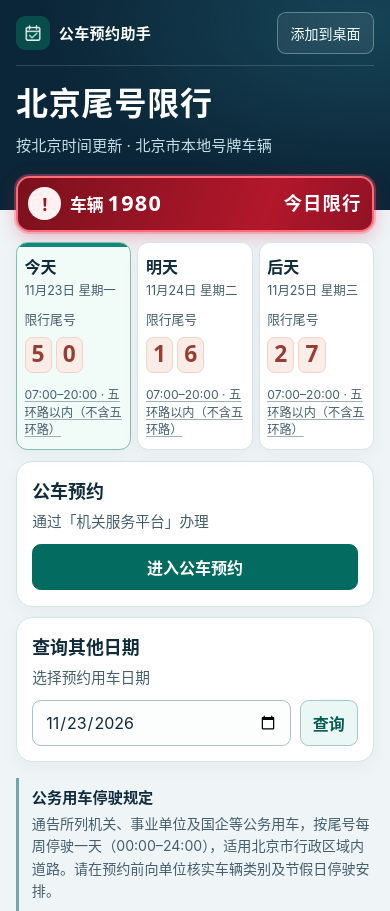
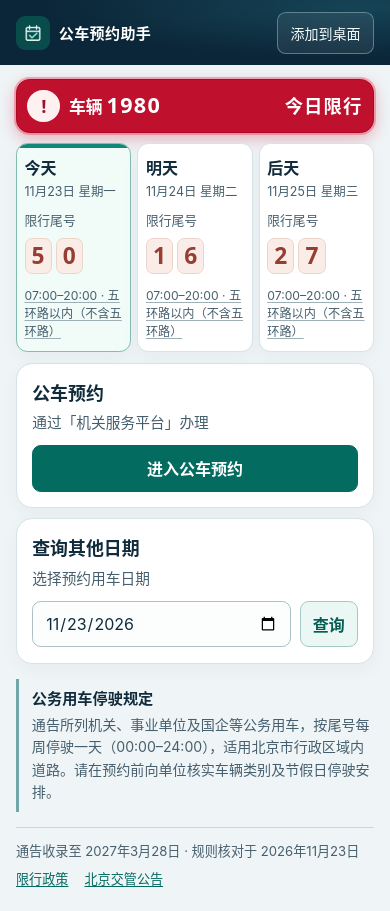
Before and after one commit to wenhao-io/car-no-limiter, a plain HTML site: page docs/index.html in a window 390 px wide. Shown: the top 911 px of the page. Drawn offline with Linux system fonts and the light colour scheme.

Commit message:
Make the vehicle restriction alert the page focus

```diff
--- a/docs/index.html
+++ b/docs/index.html
@@ -8,25 +8,21 @@
   <meta name="apple-mobile-web-app-capable" content="yes">
   <meta name="apple-mobile-web-app-title" content="公车预约助手">
   <meta name="apple-itunes-app" content="app-id=1523594749">
-  <title>公车预约助手 · 北京尾号限行</title>
+  <title>公车预约助手</title>
   <link rel="icon" href="./icons/icon-192.png">
   <link rel="apple-touch-icon" href="./icons/icon-192.png">
   <link rel="manifest" href="./manifest.webmanifest">
-  <link rel="stylesheet" href="./style.css?v=5">
+  <link rel="stylesheet" href="./style.css?v=6">
   <script type="module" src="./main.mjs?v=5"></script>
 </head>
 <body>
   <header class="masthead">
     <div class="shell">
       <div class="topbar">
-        <div class="brand"><img src="./icons/icon-192.png" width="34" height="34" alt="">公车预约助手</div>
+        <h1 class="brand"><img src="./icons/icon-192.png" width="34" height="34" alt="">公车预约助手</h1>
         <button id="install" class="install" type="button" aria-controls="install-help" aria-expanded="false" hidden>添加到桌面</button>
       </div>
       <div id="install-help" class="install-help" hidden></div>
-      <div class="intro">
-        <h1>北京尾号限行</h1>
-        <p>按北京时间更新 · 北京市本地号牌车辆</p>
-      </div>
     </div>
   </header>
 
--- a/docs/style.css
+++ b/docs/style.css
@@ -29,18 +29,15 @@ button:disabled { cursor: default; opacity: .55; }
   background: radial-gradient(ellipse at 92% 10%, #164456 0, transparent 62%), var(--navy);
   color: var(--paper);
   padding-top: env(safe-area-inset-top);
-  padding-bottom: 4.1rem;
 }
-.topbar { display: flex; align-items: center; justify-content: space-between; gap: .75rem; padding: 1.05rem 0; border-bottom: 1px solid #ffffff28; }
+.masthead .shell { display: flow-root; }
+.topbar { display: flex; align-items: center; justify-content: space-between; gap: .75rem; padding: .95rem 0; }
 .brand { display: flex; gap: .55rem; align-items: center; font-size: .94rem; font-weight: 650; letter-spacing: .025em; }
 .brand img { border-radius: 9px; }
 .install { min-height: 2.65rem; padding: .35rem .78rem; border-radius: .55rem; color: #f4fcfc; border: 1px solid #a4c5ce77; background: #ffffff12; font-size: .875rem; white-space: nowrap; }
 .install:hover { background: #ffffff25; }
-.install-help { margin-top: .75rem; border: 1px solid #a4c5ce77; border-radius: .75rem; padding: .75rem 1rem; font-size: .94rem; line-height: 1.6; }
-.intro { padding-top: 1.9rem; }
-h1 { font-weight: 750; font-size: clamp(2rem, 6vw, 3.3rem); letter-spacing: .025em; line-height: 1.2; }
-.intro p { margin-top: .58rem; color: #c4dce4; font-size: .95rem; }
-.content { margin-top: -2.7rem; padding-bottom: max(1.8rem, env(safe-area-inset-bottom)); }
+.install-help { margin-bottom: .85rem; border: 1px solid #a4c5ce77; border-radius: .75rem; padding: .75rem 1rem; font-size: .94rem; line-height: 1.6; }
+.content { margin-top: 1rem; padding-bottom: max(1.8rem, env(safe-area-inset-bottom)); }
 
 .vehicle-reminder {
   display: grid;
@@ -63,19 +60,27 @@ h1 { font-weight: 750; font-size: clamp(2rem, 6vw, 3.3rem); letter-spacing: .025
 [data-state='free'] .vehicle-indicator { background: #cdecd7; }
 [data-state='free'] .vehicle-indicator::before { content: '✓'; }
 .vehicle-reminder[data-state='limited'] {
-  background: linear-gradient(110deg, #7a111d, #b2172b 70%, #921225);
+  background-color: #bf102e;
   color: #fff;
-  border: 2px solid #ff6b78;
-  box-shadow: 0 0 0 2px #fc627c55, 0 5px 18px #c7143a44;
-  animation: vehicle-red-pulse 1.2s ease-in-out 4;
+  border-color: #ad0824;
+  box-shadow: 0 0 0 2px #e92b4a55, 0 5px 16px #c7143a55;
+  animation: vehicle-red-pulse .95s ease-in-out 5;
 }
 [data-state='limited'] .vehicle-status { font-size: 1.15rem; letter-spacing: .06em; }
 [data-state='limited'] .vehicle-indicator { background: #fff0f2; color: #991428; }
 [data-state='limited'] .vehicle-indicator::before { content: '!'; }
 
 @keyframes vehicle-red-pulse {
-  0%, 100% { box-shadow: 0 0 0 2px #fc627c55, 0 5px 18px #c7143a44; }
-  50% { box-shadow: 0 0 0 5px #ff697daa, 0 0 28px 4px #ff385ca8, inset 0 0 24px 5px #ff728b70; }
+  0%, 100% {
+    background-color: #bf102e;
+    border-color: #ad0824;
+    box-shadow: 0 0 0 2px #e92b4a55, 0 5px 16px #c7143a55;
+  }
+  50% {
+    background-color: #e0183d;
+    border-color: #ff5271;
+    box-shadow: 0 0 0 5px #ff426dc4, 0 0 28px 5px #ff204db0;
+  }
 }
 @media (prefers-reduced-motion: reduce) {
   .vehicle-reminder[data-state='limited'] { animation: none; }
@@ -124,9 +129,7 @@ footer { margin-top: .95rem; padding-top: .85rem; border-top: 1px solid #cad8df;
 @media (max-width: 44rem) {
   .shell { width: calc(100% - 2rem); }
   .topbar { padding: .72rem 0; }
-  .masthead { padding-bottom: 3.45rem; }
-  .intro { padding-top: 1.18rem; }
-  .content { margin-top: -2.15rem; }
+  .content { margin-top: .85rem; }
   .vehicle-reminder { gap: .55rem; padding: .6rem .65rem; margin-bottom: .65rem; }
   .three-days { gap: .38rem; }
   .day-card { padding: .66rem .47rem; border-radius: .7rem; min-height: 10.75rem; }
--- a/docs/sw.js
+++ b/docs/sw.js
@@ -1,6 +1,6 @@
 const cachePrefix = `booking-shell:${self.registration.scope}:`;
-const cacheName = `${cachePrefix}5`;
-const shell = ['./', './index.html', './style.css?v=5', './main.mjs?v=5', './calendar.mjs', './manifest.webmanifest', './icons/icon-192.png', './icons/icon-512.png'];
+const cacheName = `${cachePrefix}6`;
+const shell = ['./', './index.html', './style.css?v=6', './main.mjs?v=5', './calendar.mjs', './manifest.webmanifest', './icons/icon-192.png', './icons/icon-512.png'];
 const shellUrls = new Set(shell.map(path => new URL(path, self.registration.scope).href));
 
 self.addEventListener('install', event => {
```
